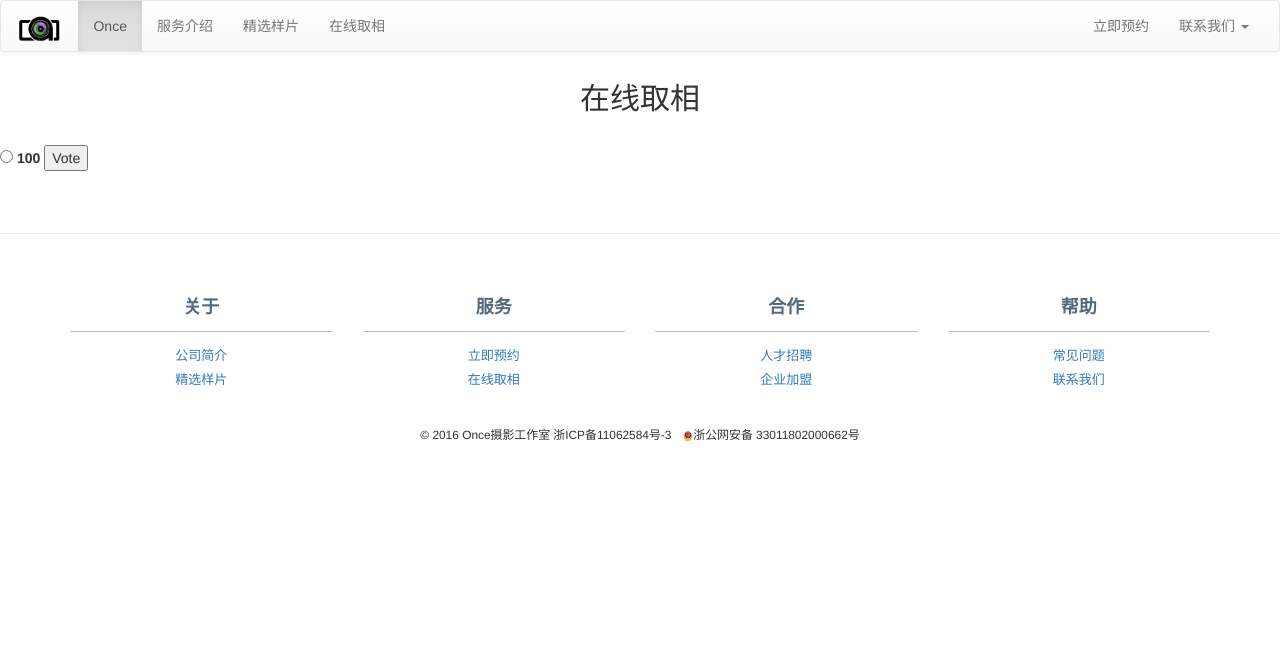
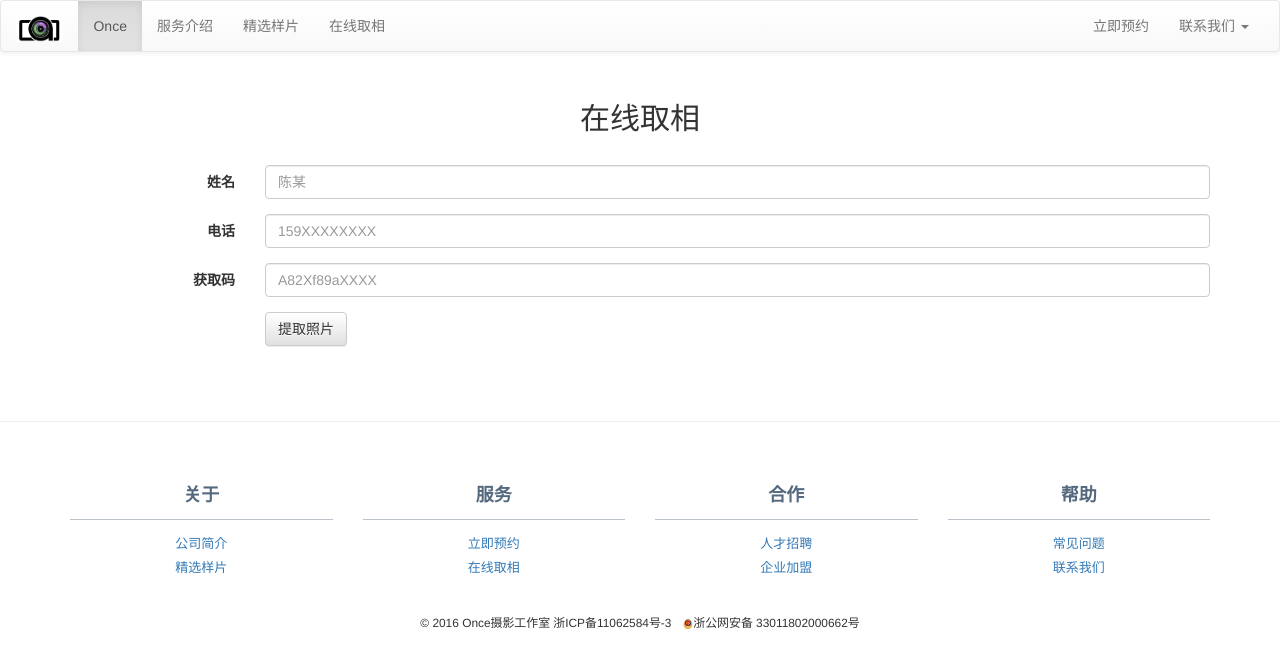
Before and after one commit to npmcdn-to-unpkg-bot/once2016, a Django app: page /getphoto/ in a window 1280 px wide. Shown: the top 668 px of the page. Run offline with Django 3.2, Linux system fonts and the light colour scheme; some libraries are stand-ins or nearby versions.

Commit message:
Implement the getphoto page and function

```diff
--- a/website/home/templates/getphoto.html
+++ b/website/home/templates/getphoto.html
@@ -1,18 +1,42 @@
 {% include "header.html" %}
 
 
-<div>
+<div class="container">
 
 	<div class="text-center" style='margin:30px auto'><h2>在线取相</h2></div>
 
-	<form  method="post" action="{% url 'home:getphoto_result'%}">
+	<form method="post" action="{% url 'home:getphoto_result'%}" class="form-horizontal">
 
 		{% csrf_token %}
 
-		<input type="radio" name="choice" id="choice" value="1" />
-		<label for="choice">100</label>
+			<div class="form-group">
+				<label for="inputEmail3" class="col-sm-2 control-label">姓名</label>
+				<div class="col-sm-10">
+					<input type="text" name="user_name" class="form-control" id="inputEmail3" placeholder="陈某">
+				</div>
+			</div>
 
-		<input type="submit" value="Vote" />
+			<div class="form-group">
+				<label for="inputPassword3" class="col-sm-2 control-label">电话</label>
+				<div class="col-sm-10">
+					<input type="text" name="user_phone" class="form-control" id="inputPassword3" placeholder="159XXXXXXXX">
+				</div>
+			</div>
+
+			<div class="form-group">
+				<label for="inputPassword4" class="col-sm-2 control-label">获取码</label>
+				<div class="col-sm-10">
+					<input type="text" name="access_code" class="form-control" id="inputPassword4" placeholder="A82Xf89aXXXX">
+				</div>
+			</div>
+
+			<div class="form-group">
+				<div class="col-sm-offset-2 col-sm-10">
+					<button type="submit" class="btn btn-default">提取照片</button>
+				</div>
+			</div>
+
+
 	</form>
 
 </div>
--- a/website/home/views.py
+++ b/website/home/views.py
@@ -28,21 +28,22 @@ def photos(request):
 	return render(request, 'photos.html', context)
 
 def getphoto(request):
-	context = {"id": 10}
-	# question = get_object_or_404(Question, pk=question_id)
+	context = {}
 	return render(request, 'getphoto.html', context)
 
 
 def getphoto_result(request):
+    user_name = request.POST.get("user_name", "")
+    user_phone = request.POST.get("user_phone", "")
+    access_code = request.POST.get("access_code", "")
 
-    #request.POST['choice']
-    question_id = "10"
 
-	#def results(request, question_id):
+    if user_name and user_phone and access_code:
+    	photo_name = "1.jpg"
+    	context = {"authorize": True, "message": "ok, get your image", "photo_name": photo_name}
+    	return render(request, 'getphoto_result.html', context)
+
     #question = get_object_or_404(Question, pk=question_id)
     #return render(request, 'polls/results.html', {'question': question})
-    if question_id == "10":
-        context = {"message": "ok, get your image", "question_id": question_id}
-    else:
-        context = {"message": "you can not get the image!!!", "question_id": question_id}
+    context = {"authorize": False, "message": "you are not allowed get the image"}
     return render(request, 'getphoto_result.html', context)
```
Also changed, not shown: website/home/templates/getphoto_result.html (+9 -2 lines), website/home/static/userphotos/1.jpg (added).
